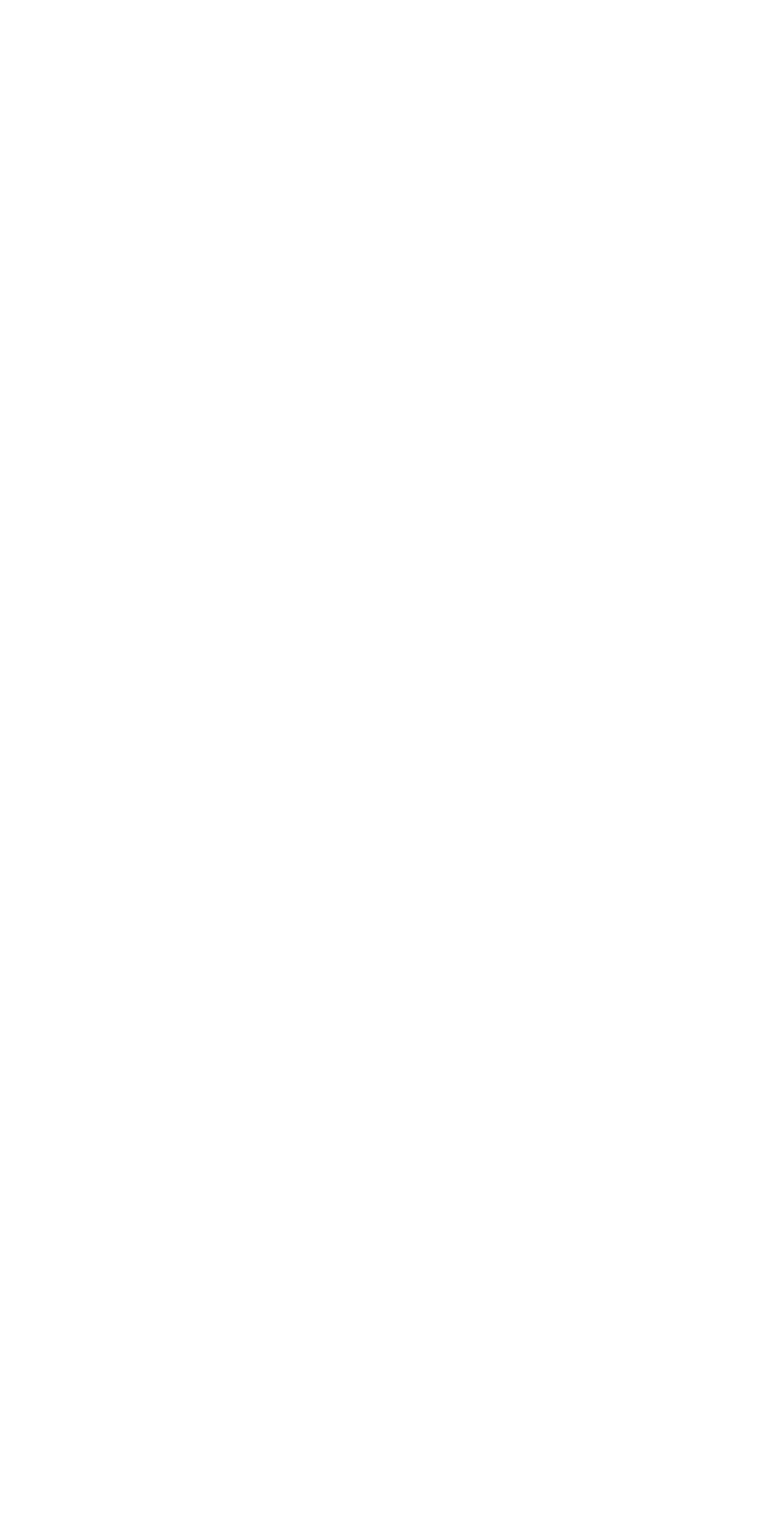
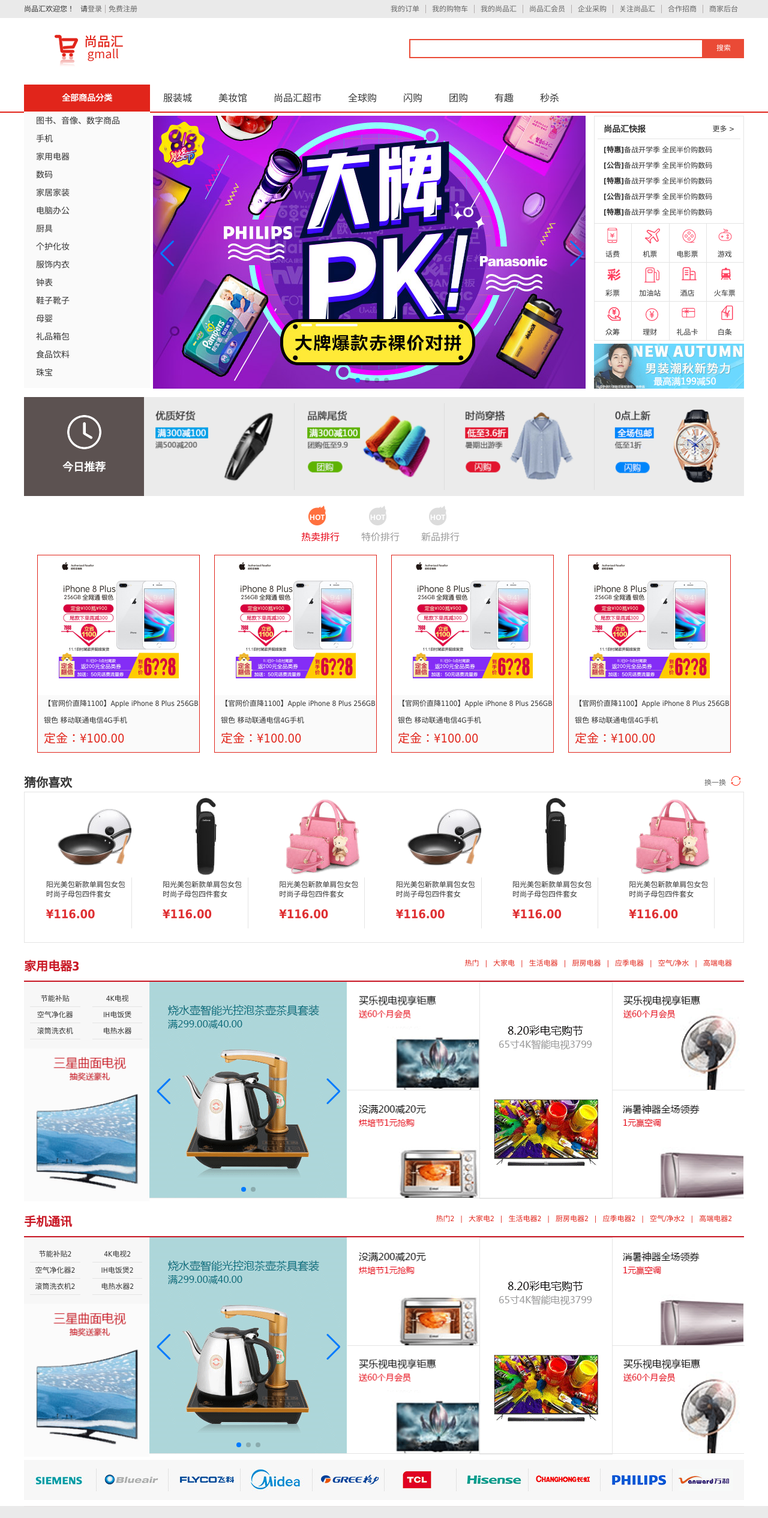
Before and after one commit to suka233/sph, a Vue app: page /Home in a window 1280 px wide. Shown: the top 2531 px of the page at 60% size. Before the commit the page ends 800 px from the top, so only its background shows below. Built offline with nearby package versions, Linux system fonts and the light colour scheme.

Commit message:
完成了评星组件(独立完成

```diff
--- a/src/App.vue
+++ b/src/App.vue
@@ -1,11 +1,9 @@
 <template>
   <div id="app">
-    <Stars size="24" :score="4.1" :length="6"></Stars>
-    <Stars size="36" :score="4.5"></Stars>
-    <Stars size="48" :score="4.1" ></Stars>
-<!--    <Header></Header>-->
-<!--    <router-view></router-view>-->
-<!--    <Footer v-show="!$route.meta.hideFooter"></Footer>-->
+<!--    <Stars size="24" :score="4.1" :length="6"></Stars>-->
+    <Header></Header>
+    <router-view></router-view>
+    <Footer v-show="!$route.meta.hideFooter"></Footer>
   </div>
 </template>
 
```
